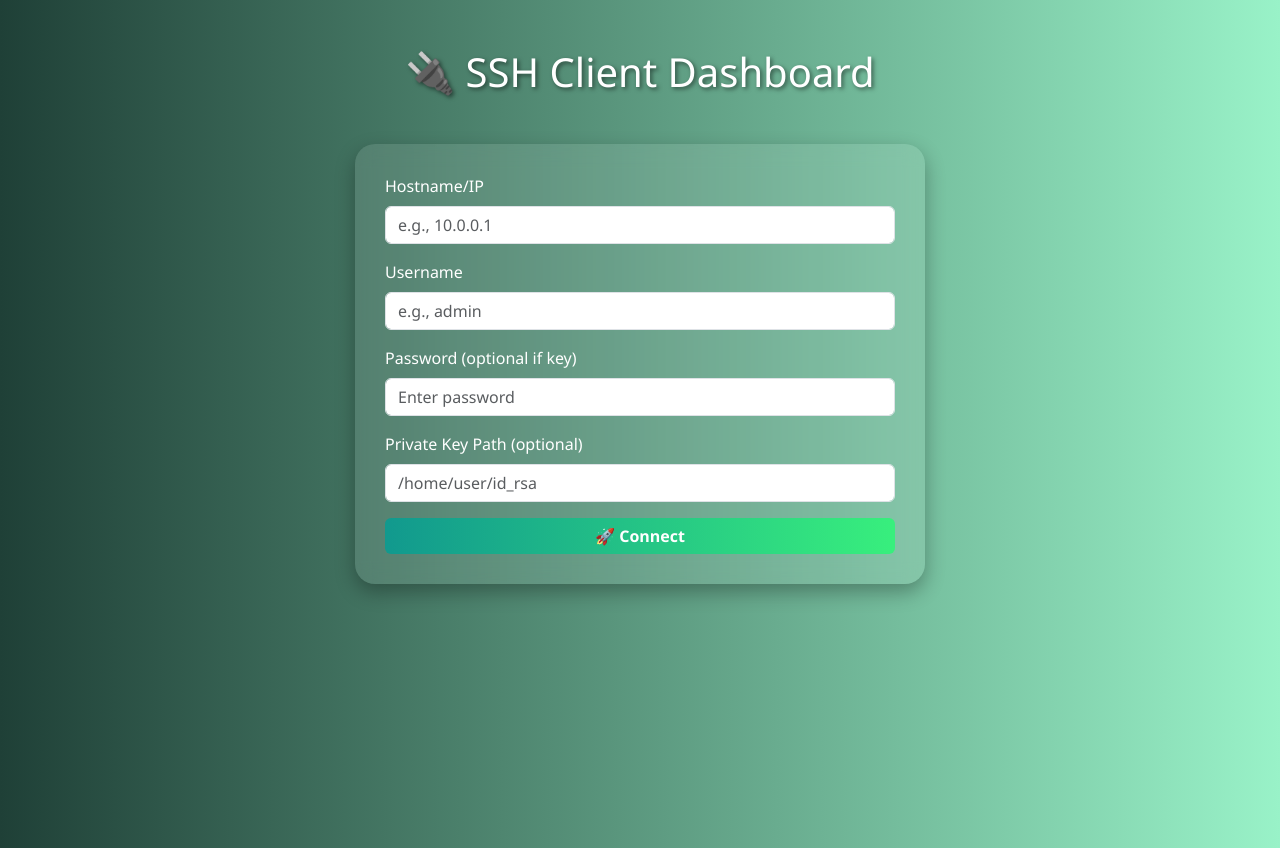
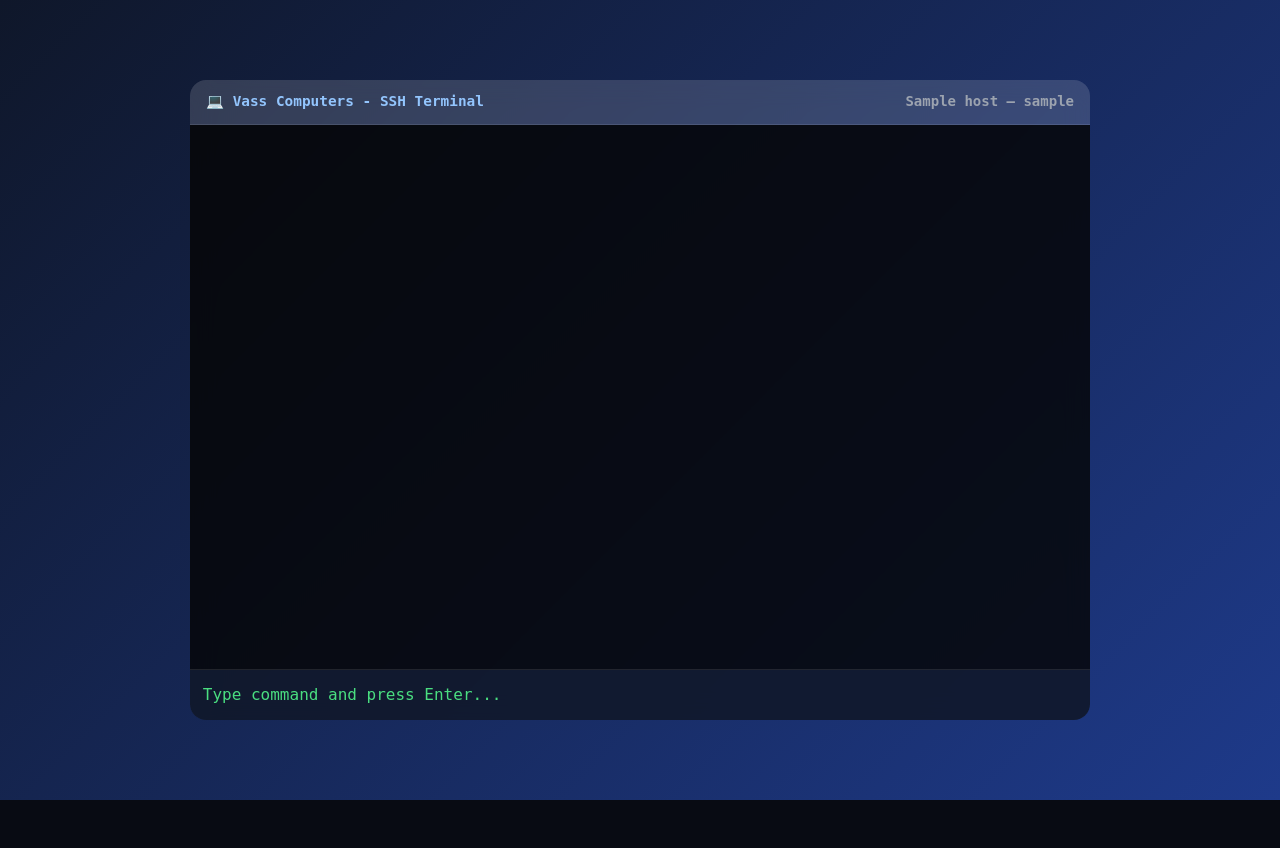
Before and after one commit to arunvel1988/ssh-ui, a Flask app: template templates/ssh_terminal.html in a window 1280 px wide. After the commit the page ends 800 px from the top, so only its background shows below. Run offline with Flask 3, Linux system fonts and the light colour scheme; the template is opened without the code that fills it: most values are stand-ins (such as "Sample title", 1, 10 or a date in 2020); some libraries are stand-ins or nearby versions.

Commit message:
Update ssh_terminal.html

```diff
--- a/templates/ssh_terminal.html
+++ b/templates/ssh_terminal.html
@@ -1,71 +1,104 @@
-<!DOCTYPE html>
+<!doctype html>
 <html lang="en">
 <head>
-<meta charset="UTF-8">
-<meta name="viewport" content="width=device-width, initial-scale=1">
-<title>🌐 Interactive SSH Client</title>
-<link rel="stylesheet" href="https://cdn.jsdelivr.net/npm/bootstrap@5.3.1/dist/css/bootstrap.min.css">
+  <meta charset="utf-8">
+  <title>Vass Computers - SSH Terminal</title>
+  <script src="https://cdn.tailwindcss.com"></script>
+  <script src="https://cdn.socket.io/4.5.4/socket.io.min.js"></script>
   <style>
     body {
-    background: linear-gradient(to right, #1f4037, #99f2c8);
+      background: linear-gradient(135deg, #0f172a, #1e3a8a);
       min-height: 100vh;
-    font-family: 'Segoe UI', sans-serif;
+      display: flex;
+      justify-content: center;
+      align-items: center;
+      color: #e5e7eb;
+      font-family: 'JetBrains Mono', monospace;
     }
-
-h1 {
-    color: white;
-    text-shadow: 2px 2px 4px rgba(0,0,0,0.5);
+    .glass {
+      background: rgba(255, 255, 255, 0.08);
+      border-radius: 16px;
+      backdrop-filter: blur(12px);
+      width: 90%;
+      max-width: 900px;
+      height: 80vh;
+      display: flex;
+      flex-direction: column;
+      overflow: hidden;
     }
-
-.form-container {
-    background: rgba(255,255,255,0.1);
-    padding: 30px;
-    border-radius: 20px;
-    box-shadow: 0 8px 20px rgba(0,0,0,0.3);
-    backdrop-filter: blur(10px);
+    #terminal {
+      flex-grow: 1;
+      background: rgba(0,0,0,0.8);
+      color: #00ff9d;
+      padding: 1rem;
+      overflow-y: auto;
+      white-space: pre-wrap;
+      font-size: 0.95rem;
+      border-bottom: 1px solid rgba(255,255,255,0.1);
     }
-
-.btn-connect {
-    background: linear-gradient(90deg, #11998e, #38ef7d);
-    color: white;
-    font-weight: bold;
+    #inputLine {
+      background: rgba(15,23,42,0.9);
       border: none;
-    transition: all 0.3s;
+      padding: 0.8rem;
+      font-size: 1rem;
+      color: #00ff9d;
+      outline: none;
+      width: 100%;
     }
-
-.btn-connect:hover {
-    transform: scale(1.05);
-    box-shadow: 0 5px 15px rgba(0,0,0,0.3);
+    #inputLine::placeholder { color: #4ade80; }
+    .header {
+      background: rgba(255,255,255,0.08);
+      padding: 0.7rem 1rem;
+      font-weight: 600;
+      font-size: 0.9rem;
+      color: #93c5fd;
+      border-bottom: 1px solid rgba(255,255,255,0.1);
+      display: flex;
+      justify-content: space-between;
     }
   </style>
 </head>
 <body>
-<div class="container mt-5">
-    <h1 class="text-center mb-5">🔌 SSH Client Dashboard</h1>
+  <div class="glass">
+    <div class="header">
+      <span>💻 Vass Computers - SSH Terminal</span>
+      <span class="text-gray-400 text-sm">{{ host }} — {{ username }}</span>
+    </div>
+    <div id="terminal"></div>
+    <input id="inputLine" placeholder="Type command and press Enter..." autofocus>
+  </div>
 
-    <div class="row justify-content-center">
-        <div class="col-md-6 form-container">
-            <form method="POST">
-                <div class="mb-3">
-                    <label class="form-label text-white">Hostname/IP</label>
-                    <input type="text" class="form-control" name="host" placeholder="e.g., 10.0.0.1" required>
-                </div>
-                <div class="mb-3">
-                    <label class="form-label text-white">Username</label>
-                    <input type="text" class="form-control" name="username" placeholder="e.g., admin" required>
-                </div>
-                <div class="mb-3">
-                    <label class="form-label text-white">Password (optional if key)</label>
-                    <input type="password" class="form-control" name="password" placeholder="Enter password">
-                </div>
-                <div class="mb-3">
-                    <label class="form-label text-white">Private Key Path (optional)</label>
-                    <input type="text" class="form-control" name="key_file" placeholder="/home/user/id_rsa">
-                </div>
-                <button type="submit" class="btn btn-connect w-100">🚀 Connect</button>
-            </form>
-        </div>
-    </div>
-</div>
+  <script>
+    const socket = io();
+    const terminal = document.getElementById('terminal');
+    const input = document.getElementById('inputLine');
+
+    socket.emit('connect_ssh', {
+      host: "{{ host }}",
+      username: "{{ username }}",
+      password: "{{ password }}",
+      key_file: "{{ key_file }}"
+    });
+
+    socket.on('ssh_output', (data) => {
+      terminal.textContent += data.output;
+      terminal.scrollTop = terminal.scrollHeight;
+    });
+
+    input.addEventListener('keydown', (e) => {
+      if (e.key === 'Enter') {
+        socket.emit('ssh_input', { input: input.value + '\n' });
+        input.value = '';
+        e.preventDefault();
+      }
+    });
+
+    window.addEventListener('resize', () => {
+      socket.emit('resize', {
+        cols: 80,
+        rows: Math.floor(window.innerHeight / 20)
+      });
+    });
+  </script>
 </body>
 </html>
```
Lines whose indentation alone changed are shown as unchanged.
